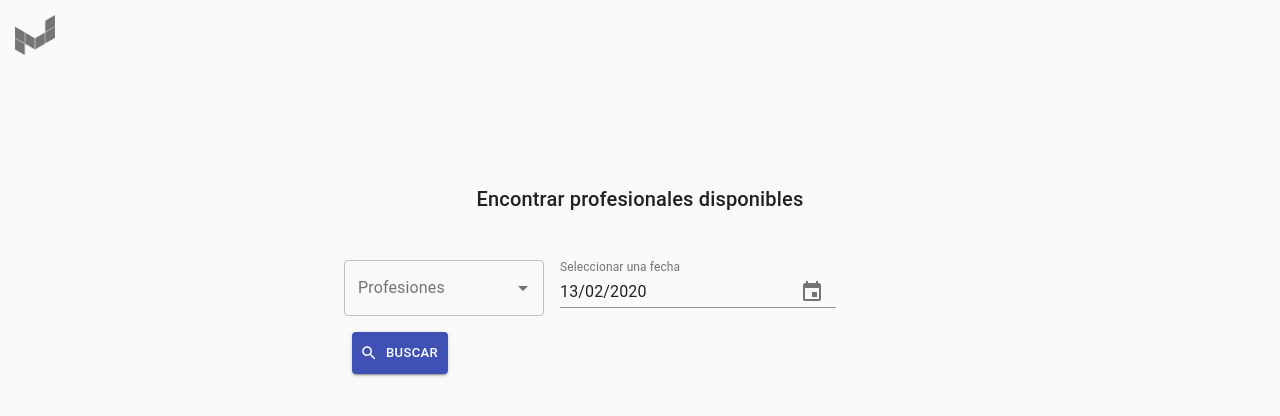
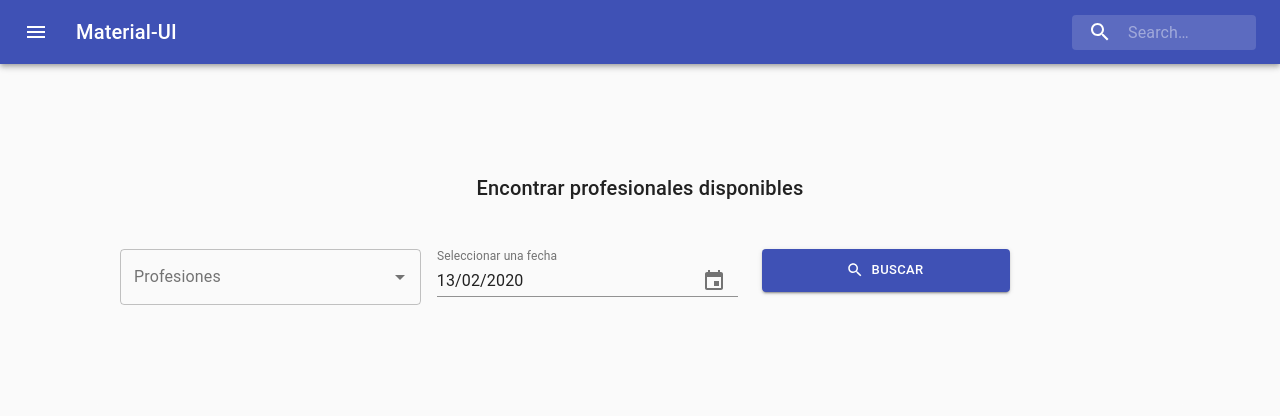
Before and after one commit to Sistema-profesionales/frontend-sistema-profesionales, a React (Create React App) app: page /professionals in a window 1280 px wide. Shown: the top 416 px of the page. Built offline with nearby package versions, Linux system fonts and the light colour scheme; no server answers.

Commit message:
adding themes in app

```diff
--- a/src/App.js
+++ b/src/App.js
@@ -1,32 +1,28 @@
 import React from "react";
-import { makeStyles } from "@material-ui/core/styles";
-import CssBaseline from "@material-ui/core/CssBaseline";
-import { Grid } from "@material-ui/core";
-// import FormSearch from '../../components/searchProfesisonals/formSearch';
-// import CopyRight from '../../components/copyright/index';
-import styles from './styles.css';
-import { BrowserRouter } from 'react-router-dom';
 import Routes from '../src/routes/routes';
-
-const useStyles = makeStyles(theme => (styles(theme)));
+import RoutesProfessionals from '../src/routes/professionals';
+import DefaultTheme from './components/themes/default/default';
+import ProfessionalTheme from './components/themes/professionals/professionals';
 
 function App() {
-  const classes = useStyles();
 
-  return (
-    <BrowserRouter>
-        <React.Fragment>
-          <Grid item sm={2} xs={4} style={{ padding: '15px' }}>
-            <img src={"./img/logogray.png"} width="40"></img>
-          </Grid>
-          <CssBaseline />
-          <main className={classes.layout}>
-            <Routes></Routes>
-            {/* <CopyRight /> */}
-          </main>
-      </React.Fragment>
-    </BrowserRouter>
-  );
+  console.log(window.location);
+
+  if(window.location.pathname != '/') {
+    return (
+      <ProfessionalTheme>
+        <RoutesProfessionals></RoutesProfessionals>
+      </ProfessionalTheme>
+    );
+  } else {
+    return (
+      <DefaultTheme>
+        <Routes></Routes>
+      </DefaultTheme>
+    );
+  }
+
+
 }
 
 export default App;
--- /dev/null
+++ b/src/components/professionals/AppBar.js
@@ -0,0 +1,99 @@
+import React from 'react';
+import AppBar from '@material-ui/core/AppBar';
+import Toolbar from '@material-ui/core/Toolbar';
+import IconButton from '@material-ui/core/IconButton';
+import Typography from '@material-ui/core/Typography';
+import InputBase from '@material-ui/core/InputBase';
+import { fade, makeStyles } from '@material-ui/core/styles';
+import MenuIcon from '@material-ui/icons/Menu';
+import SearchIcon from '@material-ui/icons/Search';
+
+const useStyles = makeStyles(theme => ({
+  root: {
+    flexGrow: 1,
+  },
+  menuButton: {
+    marginRight: theme.spacing(2),
+  },
+  title: {
+    flexGrow: 1,
+    display: 'none',
+    [theme.breakpoints.up('sm')]: {
+      display: 'block',
+    },
+  },
+  search: {
+    position: 'relative',
+    borderRadius: theme.shape.borderRadius,
+    backgroundColor: fade(theme.palette.common.white, 0.15),
+    '&:hover': {
+      backgroundColor: fade(theme.palette.common.white, 0.25),
+    },
+    marginLeft: 0,
+    width: '100%',
+    [theme.breakpoints.up('sm')]: {
+      marginLeft: theme.spacing(1),
+      width: 'auto',
+    },
+  },
+  searchIcon: {
+    width: theme.spacing(7),
+    height: '100%',
+    position: 'absolute',
+    pointerEvents: 'none',
+    display: 'flex',
+    alignItems: 'center',
+    justifyContent: 'center',
+  },
+  inputRoot: {
+    color: 'inherit',
+  },
+  inputInput: {
+    padding: theme.spacing(1, 1, 1, 7),
+    transition: theme.transitions.create('width'),
+    width: '100%',
+    [theme.breakpoints.up('sm')]: {
+      width: 120,
+      '&:focus': {
+        width: 200,
+      },
+    },
+  },
+}));
+
+export default function SearchAppBar() {
+  const classes = useStyles();
+
+  return (
+    <div className={classes.root}>
+      <AppBar position="static">
+        <Toolbar>
+          <IconButton
+            edge="start"
+            className={classes.menuButton}
+            color="inherit"
+            aria-label="open drawer"
+          >
+            <MenuIcon />
+          </IconButton>
+          <Typography className={classes.title} variant="h6" noWrap>
+            Material-UI
+          </Typography>
+          <div className={classes.search}>
+            <div className={classes.searchIcon}>
+              <SearchIcon />
+            </div>
+            <InputBase
+              placeholder="Search…"
+              classes={{
+                root: classes.inputRoot,
+                input: classes.inputInput,
+              }}
+              inputProps={{ 'aria-label': 'search' }}
+            />
+          </div>
+        </Toolbar>
+      </AppBar>
+    </div>
+  );
+}
--- a/src/components/professionals/formSearch.js
+++ b/src/components/professionals/formSearch.js
@@ -19,11 +19,11 @@ const useStyles = makeStyles(theme => styles(theme));
 
 export default function ComplexGrid() {
   const classes = useStyles();
-  const [redirect, setRedirect] = useState(false);
+  // const [redirect, setRedirect] = useState(false);
 
   const [professions, setProfessions] = React.useState([]);
 
-  const { valuesForm, setValuesForm } = useContext(AppContextSearchProfessional);
+  const { valuesForm, setValuesForm, redirect, setRedirect } = useContext(AppContextSearchProfessional);
 
   useEffect(() => {
     async function loadProfessions() {
@@ -58,14 +58,15 @@ export default function ComplexGrid() {
   const handleSearch = () => {
     setValuesForm({
       date: selectedDate,
-      profession: value.name
+      profession: value ? value.name : ''
     });
 
-    console.log(valuesForm);
     setRedirect(true);
   }
 
-  if (redirect) return (<ListProfessionals />)
+  if (redirect) return (
+      <ListProfessionals />
+  );
 
   return (
     <Paper
@@ -87,7 +88,7 @@ export default function ComplexGrid() {
       </Typography>
       <React.Fragment>
         <Grid container spacing={2} style={{ flexGrow: 1 }}>
-          <Grid item>
+          <Grid item style={{ width: '30%' }}>
             <Autocomplete
               id="fixed-tags-demo"
               options={professions}
@@ -97,7 +98,7 @@ export default function ComplexGrid() {
 
                 setValue(newValue);
               }}
-              style={{ width: 200 }}
+              style={{ width: '100%' }}
               renderInput={params => (
                 <TextField
                   {...params}
@@ -110,11 +111,11 @@ export default function ComplexGrid() {
             />
           </Grid>
 
-          <Grid item>
+          <Grid item style={{ width: '30%' }}>
             <MuiPickersUtilsProvider utils={DateFnsUtils}>
               <Grid container justify="space-around">
                 <KeyboardDatePicker
-                  style={{ marginTop: 0 }}
+                  style={{ marginTop: 0, width: '100%' }}
                   margin="normal"
                   id="date-picker-dialog"
                   label="Seleccionar una fecha"
@@ -129,13 +130,13 @@ export default function ComplexGrid() {
             </MuiPickersUtilsProvider>
           </Grid>
 
-          <Grid item>
+          <Grid item style={{ width: '25%' }}>
             <Button
               variant="contained"
               color="primary"
               size="small"
               className={classes.button}
-              style={{ marginTop: "0px", padding: '10px' }}
+              style={{ marginTop: "0px", padding: '10px', width: '100%' }}
               startIcon={<SearchIcon />}
               onClick={handleSearch}
 
--- /dev/null
+++ b/src/components/themes/default/default.js
@@ -0,0 +1,26 @@
+import React from "react";
+import { makeStyles } from "@material-ui/core/styles";
+import CssBaseline from "@material-ui/core/CssBaseline";
+import { Grid } from "@material-ui/core";
+import styles from "./defaultStyles.css";
+import { BrowserRouter } from "react-router-dom";
+const useStyles = makeStyles(theme => styles(theme));
+
+export default function SearchProfessionals(props) {
+const classes = useStyles();
+  return (
+    <BrowserRouter>
+      <React.Fragment>
+        <Grid item sm={2} xs={4} style={{ padding: "15px" }}>
+          <img src={"./img/logogray.png"} width="40"></img>
+        </Grid>
+        <CssBaseline />
+        <main className={classes.layout}>
+            { props.children }
+          {/* <Routes></Routes> */}
+          {/* <CopyRight /> */}
+        </main>
+      </React.Fragment>
+    </BrowserRouter>
+  );
+}
--- a/src/styles.css.js
+++ b/src/components/themes/default/defaultStyles.css.js
@@ -6,7 +6,7 @@ const styles =  (theme) => {
           marginLeft: theme.spacing(2),
           marginRight: theme.spacing(2),
           [theme.breakpoints.up(600 + theme.spacing(2) * 2)]: {
-            width: '50%',
+            width: '85%',
             marginLeft: "auto",
             marginRight: "auto"
           }
--- /dev/null
+++ b/src/components/themes/professionals/professionals.js
@@ -0,0 +1,24 @@
+import React from "react";
+import { makeStyles } from "@material-ui/core/styles";
+import CssBaseline from "@material-ui/core/CssBaseline";
+import styles from "../default/defaultStyles.css";
+import { BrowserRouter } from "react-router-dom";
+import AppBar from "../../professionals/AppBar";
+const useStyles = makeStyles(theme => styles(theme));
+
+export default function ProfessionalsThemeS(props) {
+  const classes = useStyles();
+  return (
+    <BrowserRouter>
+      <React.Fragment>
+        <AppBar></AppBar>
+        <CssBaseline />
+        <main className={classes.layout}>
+          {props.children}
+          {/* <Routes></Routes> */}
+          {/* <CopyRight /> */}
+        </main>
+      </React.Fragment>
+    </BrowserRouter>
+  );
+}
--- /dev/null
+++ b/src/routes/professionals.js
@@ -0,0 +1,12 @@
+import React from 'react';
+import { Switch, Route } from 'react-router-dom';
+import SearchProfessionals from '../views/professionals/index';
+
+export default () => (
+    <Switch>
+      <Route exact path="/professionals" component={SearchProfessionals} />
+      {/* <Route exact path="/listProfessionals" component={ListProfessionals} /> */}
+      {/* <Route exact path="/" component={Login} />
+      <Route exact path="/register" component={Register} /> */}
+    </Switch>
+  );
--- a/src/routes/routes.js
+++ b/src/routes/routes.js
@@ -2,13 +2,13 @@ import React from 'react';
 import { Switch, Route } from 'react-router-dom';
 
 // import ListProfessionals from '../views/listProfessionals/index';
-import SearchProfessionals from '../views/professionals/index';
+// import SearchProfessionals from '../views/professionals/index';
 import Login from '../views/login/index';
 import Register from '../views/login/register';
 
 export default () => (
     <Switch>
-      <Route exact path="/professionals" component={SearchProfessionals} />
+      {/* <Route exact path="/professionals" component={SearchProfessionals} /> */}
       {/* <Route exact path="/listProfessionals" component={ListProfessionals} /> */}
       <Route exact path="/" component={Login} />
       <Route exact path="/register" component={Register} />
--- a/src/views/professionals/index.js
+++ b/src/views/professionals/index.js
@@ -7,6 +7,7 @@ export default function SearchProfessionals() {
   const [openFullScreenModal, setopenFullScreenModal] = useState(false);
   const [professionalSelected, setProfessionalSelected] = useState(undefined);
   const [redirect, setRedirect] = useState(false);
+
   return (
     <AppContextSearchProfessional.Provider value={{
       valuesForm,
```
Also changed, not shown: src/components/professionals/listProfessionals.js (+28 -12 lines), src/components/globals/Alerts.js (added), src/components/globals/Confirmation.js (added).
